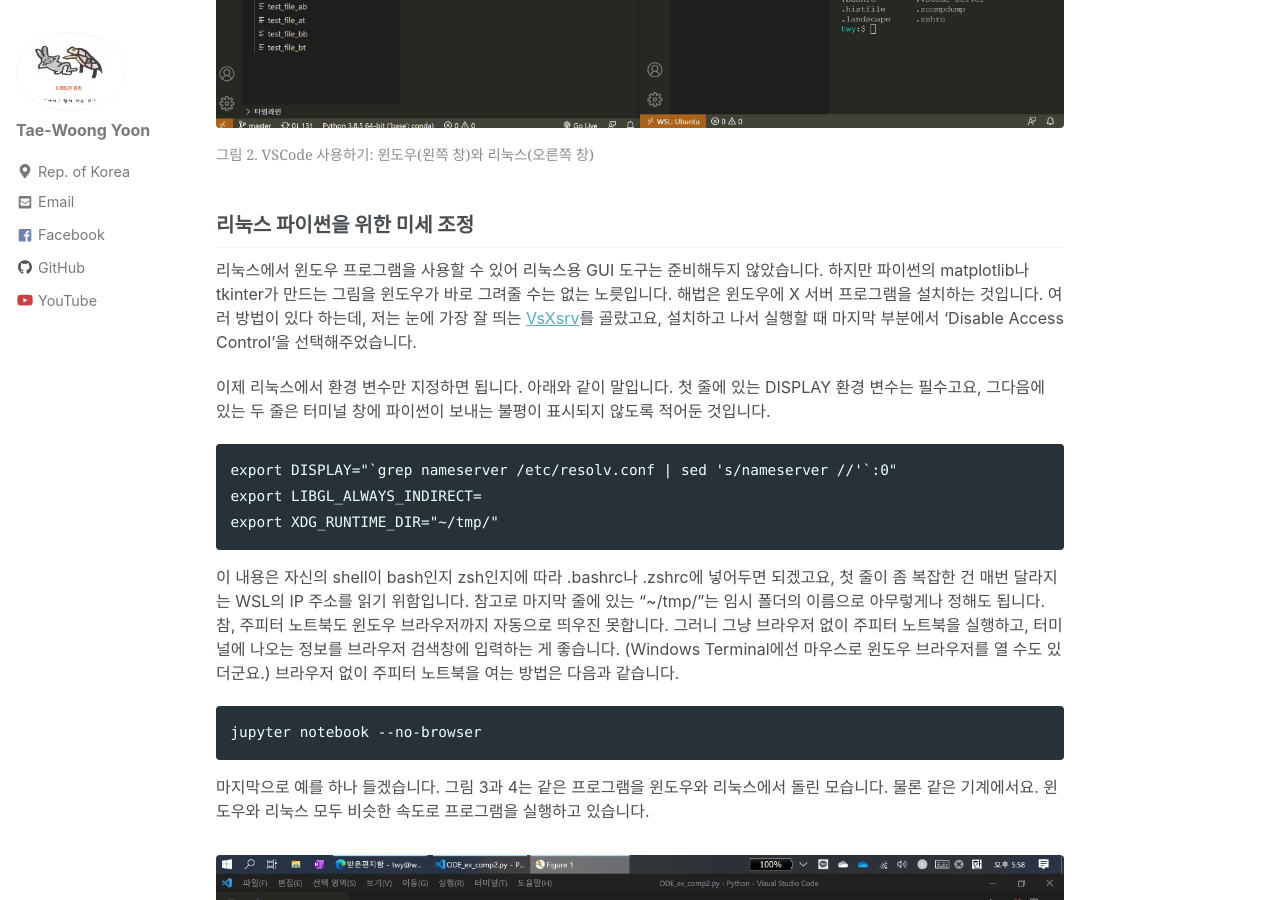
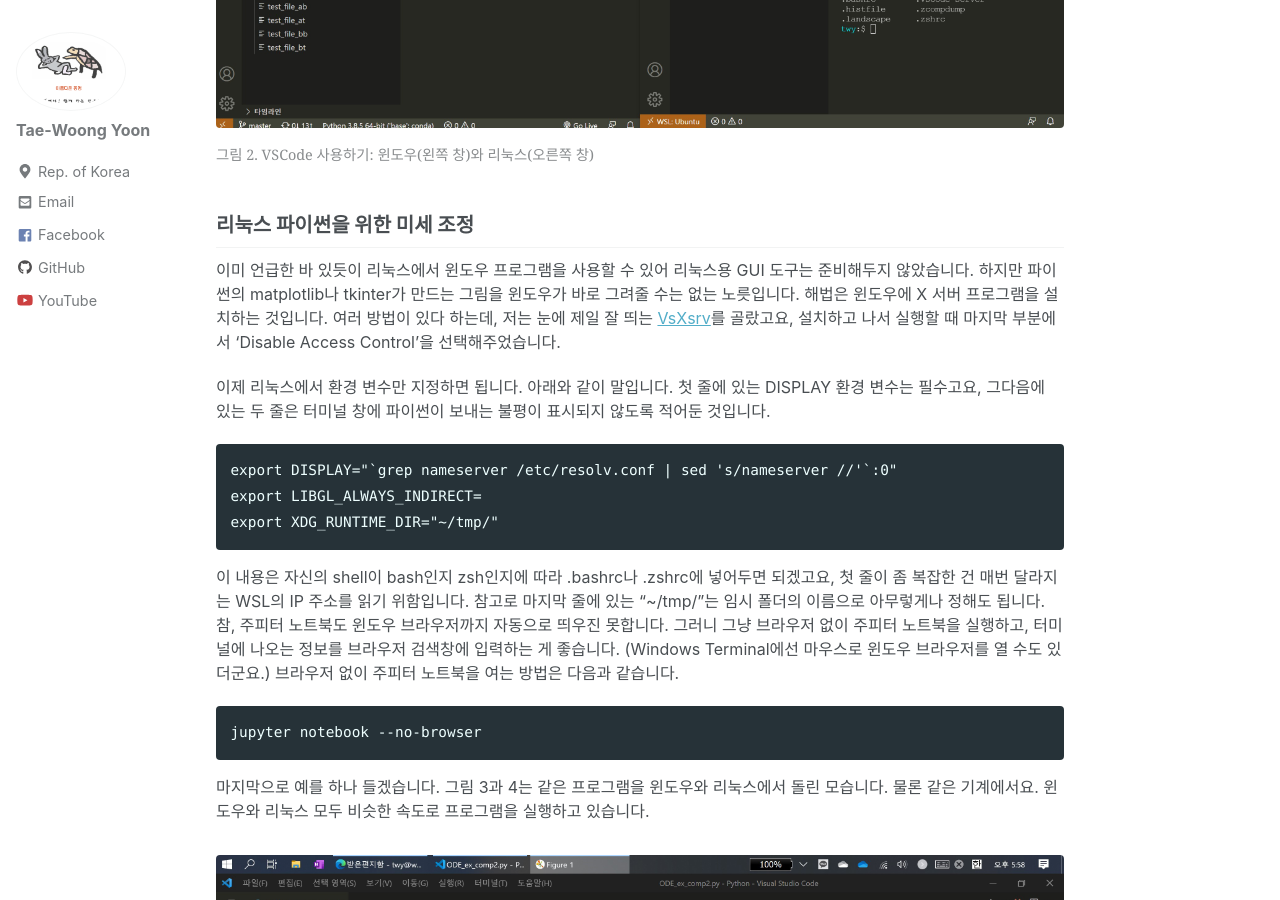
Before and after one commit to twy80/mkkim85.github.io, a Jekyll site: the page built from _posts/2021-10-08-wsl.md, in a window 1280 px wide and 900 px high, scrolled down 2884 px. Built offline with Jekyll 4.4.1, drawn with Linux system fonts in a browser that asks for light colours; nearby versions of some CDN libraries.

Commit message:
Update 2021-10-08-wsl.md

```diff
--- a/_posts/2021-10-08-wsl.md
+++ b/_posts/2021-10-08-wsl.md
@@ -67,7 +67,7 @@
 
 ## 리눅스 파이썬을 위한 미세 조정
 
-리눅스에서 윈도우 프로그램을 사용할 수 있어 리눅스용 GUI 도구는 준비해두지 않았습니다. 하지만 파이썬의 matplotlib나 tkinter가 만드는 그림을 윈도우가 바로 그려줄 수는 없는 노릇입니다. 해법은 윈도우에 X 서버 프로그램을 설치하는 것입니다. 여러 방법이 있다 하는데, 저는 눈에 가장 잘 띄는 [VsXsrv](https://sourceforge.net/projects/vcxsrv/)를 골랐고요, 설치하고 나서 실행할 때 마지막 부분에서 'Disable Access Control'을 선택해주었습니다.
+이미 언급한 바 있듯이 리눅스에서 윈도우 프로그램을 사용할 수 있어 리눅스용 GUI 도구는 준비해두지 않았습니다. 하지만 파이썬의 matplotlib나 tkinter가 만드는 그림을 윈도우가 바로 그려줄 수는 없는 노릇입니다. 해법은 윈도우에 X 서버 프로그램을 설치하는 것입니다. 여러 방법이 있다 하는데, 저는 눈에 제일 잘 띄는 [VsXsrv](https://sourceforge.net/projects/vcxsrv/)를 골랐고요, 설치하고 나서 실행할 때 마지막 부분에서 'Disable Access Control'을 선택해주었습니다.
 
 이제 리눅스에서 환경 변수만 지정하면 됩니다. 아래와 같이 말입니다. 첫 줄에 있는 DISPLAY 환경 변수는 필수고요, 그다음에 있는 두 줄은 터미널 창에 파이썬이 보내는 불평이 표시되지 않도록 적어둔 것입니다.
 
```
